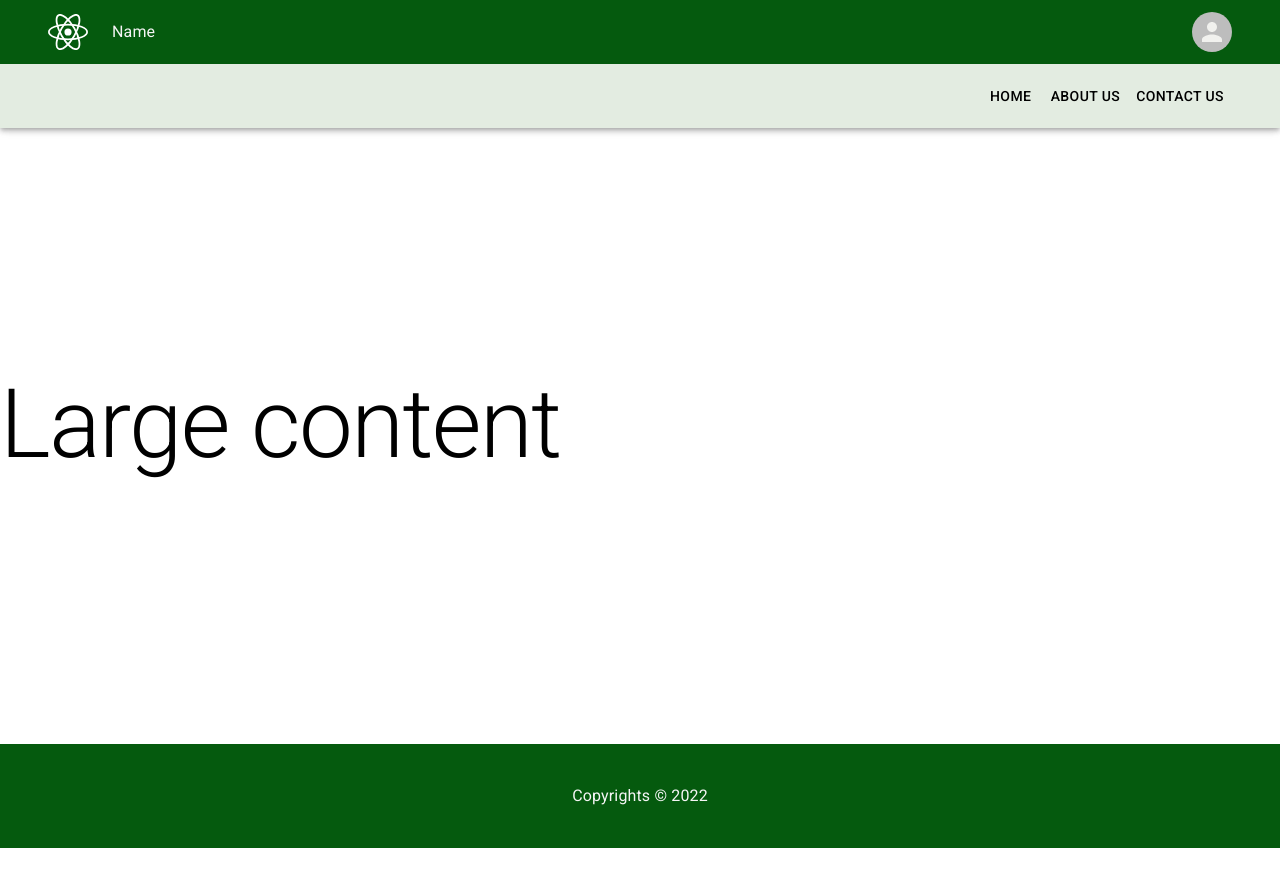
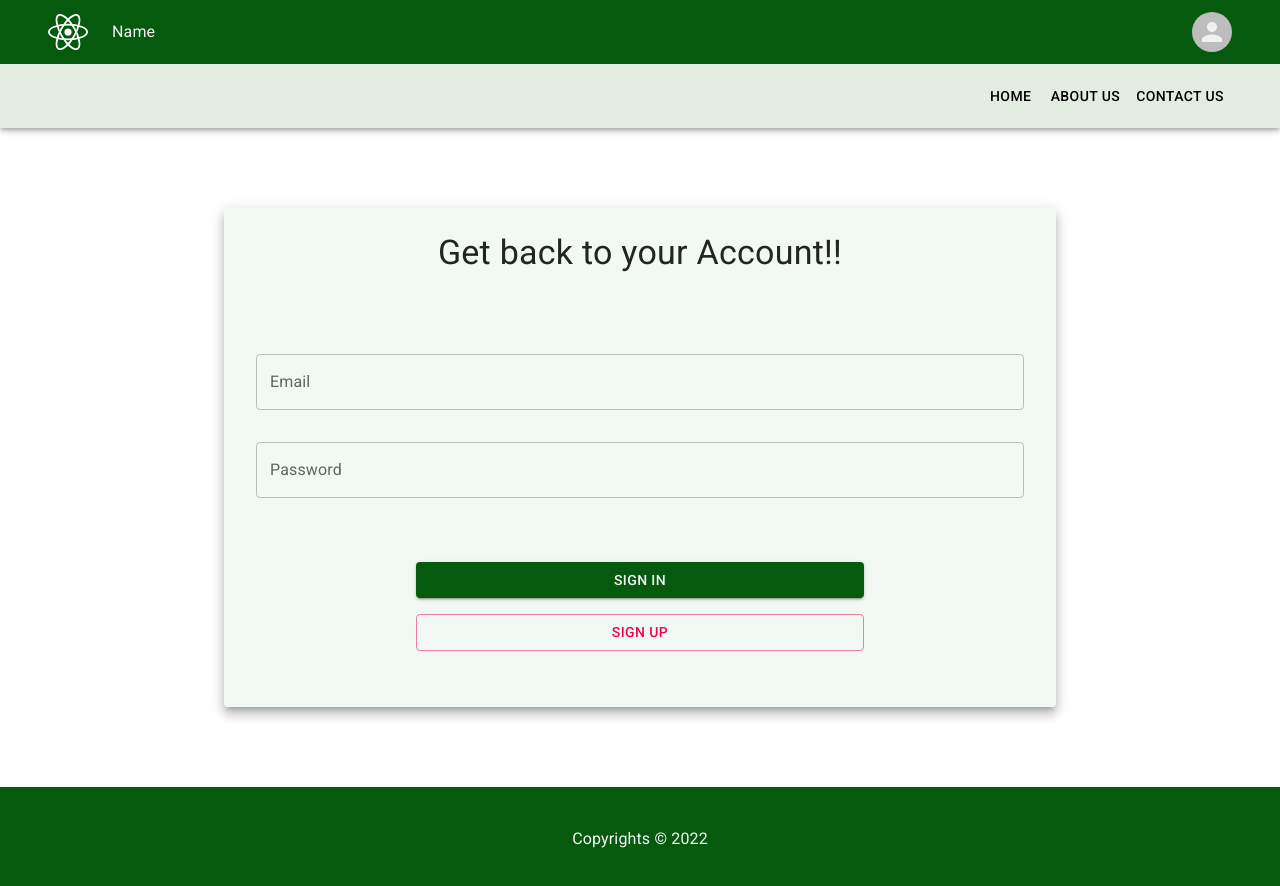
Before and after one commit to LassazVegaz/RPMT, a React (Create React App) app in the folder frontend/: page / in a window 1280 px wide. Shown: the top 886 px of the page. Before the commit the page ends 848 px from the top, so only its background shows below. Built offline with nearby package versions, Linux system fonts and the light colour scheme.

Commit message:
login page

```diff
--- a/frontend/src/App.js
+++ b/frontend/src/App.js
@@ -1,15 +1,13 @@
-import { Typography } from "@mui/material";
 import { Footer } from "./components/Footer/Footer";
 import { Header } from "./components/Header/Header";
+import { SignInPage } from "./pages/SignInPage/SignInPage";
 
 function App() {
 	return (
 		<>
 			<Header />
 
-			<Typography mt={30} mb={33} variant="h1">
-				Large content
-			</Typography>
+			<SignInPage />
 
 			<Footer />
 		</>
--- /dev/null
+++ b/frontend/src/pages/SignInPage/SignInPage.js
@@ -0,0 +1,59 @@
+import {
+	Button,
+	Container,
+	Paper,
+	Typography,
+	Box,
+	TextField,
+} from "@mui/material";
+
+export const SignInPage = () => {
+	return (
+		<Container
+			maxWidth="lg"
+			sx={{
+				my: 10,
+			}}
+		>
+			<Paper
+				elevation={8}
+				sx={{
+					py: 3,
+					mx: 20,
+				}}
+			>
+				<Typography variant="h4" mb={10} textAlign="center">
+					Get back to your Account!!
+				</Typography>
+
+				<Box
+					component="form"
+					sx={{
+						display: "flex",
+						flexDirection: "column",
+						mx: 4,
+						rowGap: 4,
+					}}
+				>
+					<TextField label="Email" />
+					<TextField label="Password" type="password" />
+
+					<Box
+						sx={{
+							my: 4,
+							px: 20,
+							display: "flex",
+							flexDirection: "column",
+							rowGap: 2,
+						}}
+					>
+						<Button variant="contained">Sign In</Button>
+						<Button variant="outlined" color="secondary">
+							Sign Up
+						</Button>
+					</Box>
+				</Box>
+			</Paper>
+		</Container>
+	);
+};
```
